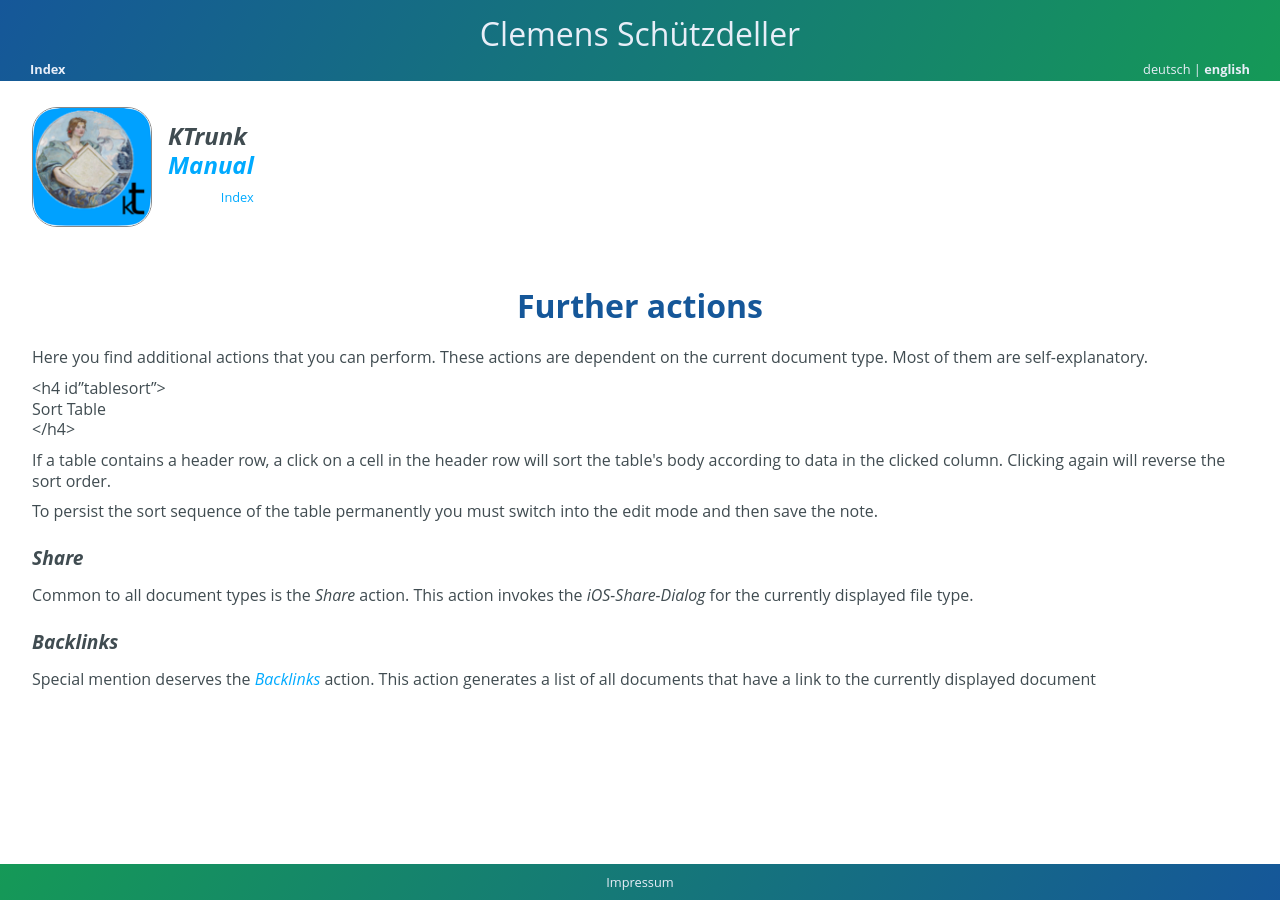
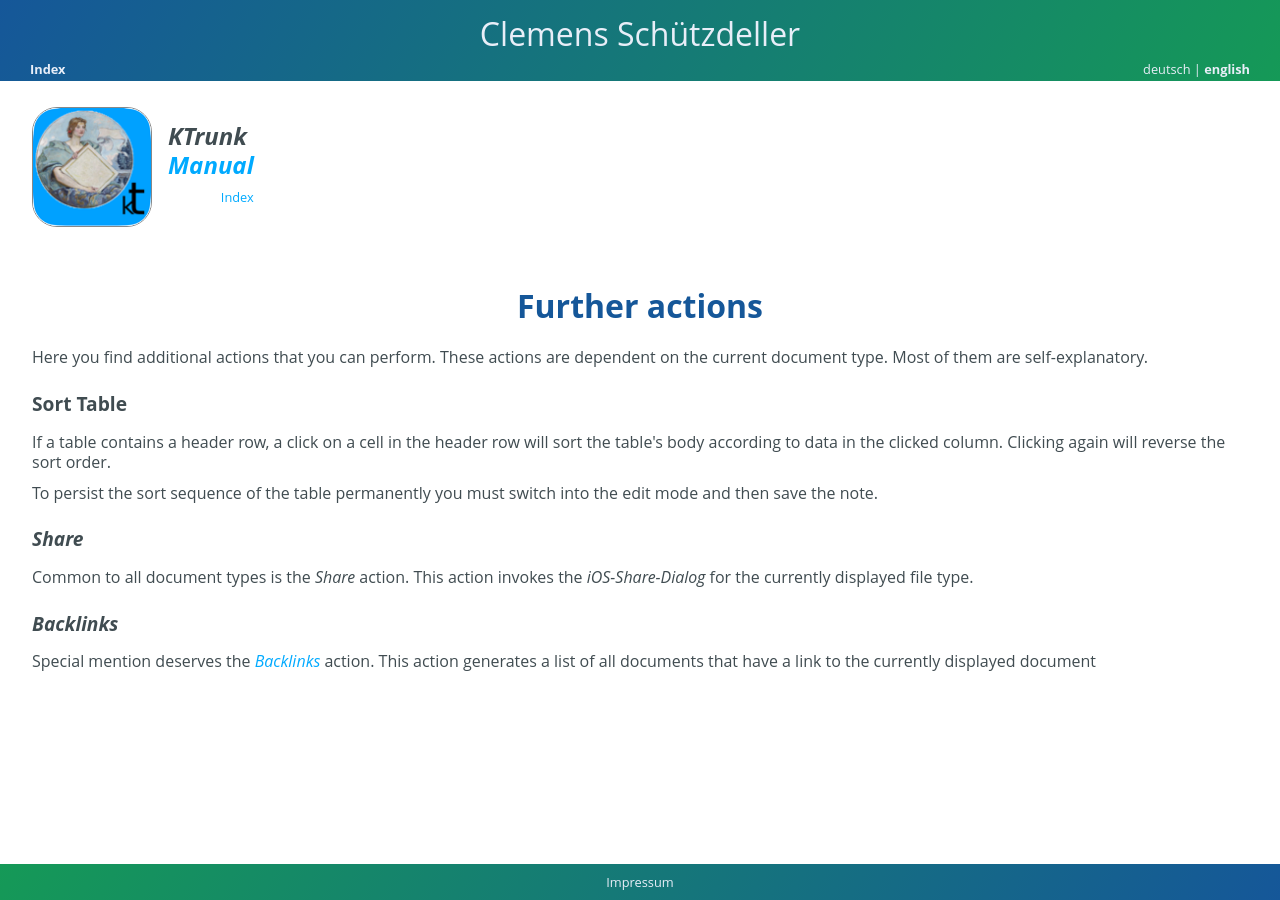
Before and after one commit to cs-LA/home, a Jekyll site: the page built from KTrunk/Manual/FurtherActions.md, in a window 1280 px wide. Built offline with Jekyll 4.4.1, drawn with Linux system fonts in a browser that asks for light colours; our own code applies the rules of GitHub Pages for plain Markdown files.

Commit message:
Update FurtherActions.md

```diff
--- a/KTrunk/Manual/FurtherActions.md
+++ b/KTrunk/Manual/FurtherActions.md
@@ -18,7 +18,7 @@
   <span class="en">Here you find additional actions that you can perform. These actions are dependent on the current document type. Most of them are self-explanatory.</span>
   <span class="de">Hier findet man weitere Aktionen, die man ausführen kann. Die möglichen Aktionen sind abhängig von dem angezeigten Dokumententyp. Die meisten sind selbserklärend.</span>
 </p>
-<h4 id"tablesort"><span class="en">Sort Table</span><span class="de">Tabelle sortieren</span></h4>
+<h4 id="tablesort"><span class="en">Sort Table</span><span class="de">Tabelle sortieren</span></h4>
 <p>
   <span class="en">If a table contains a header row, a click on a cell in the header row will sort the table's body according to data in the clicked column. Clicking again will reverse the sort order.</span>
   <span class="de">Falls eine Tabelle eine Kopfzeile enthält, kann man die Daten in dem Tabellenkörper mit einem Klick auf eine Zelle in der Kopfzeile entsprechend den Daten in der angeklickten Spalte sortieren. Ein abermaliger Klick kehrt die Sortierfolge um.</span>
```
